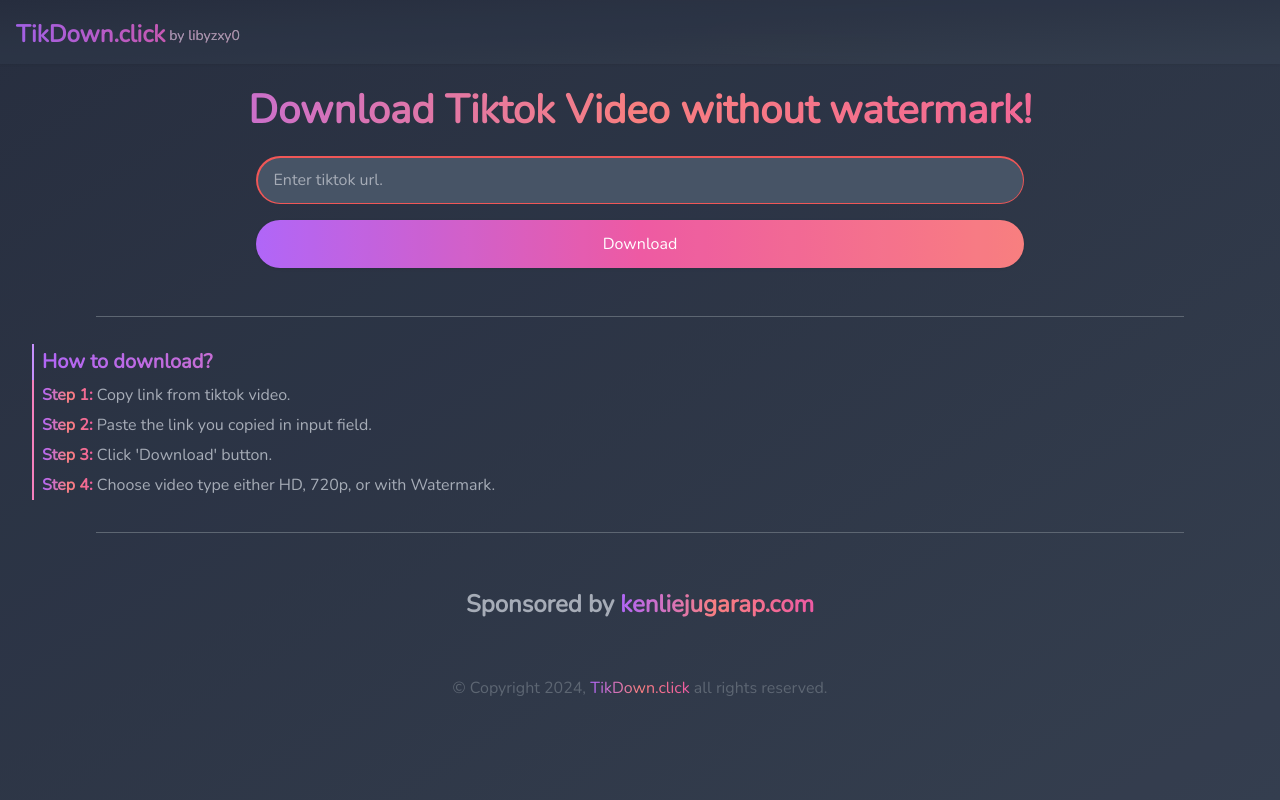
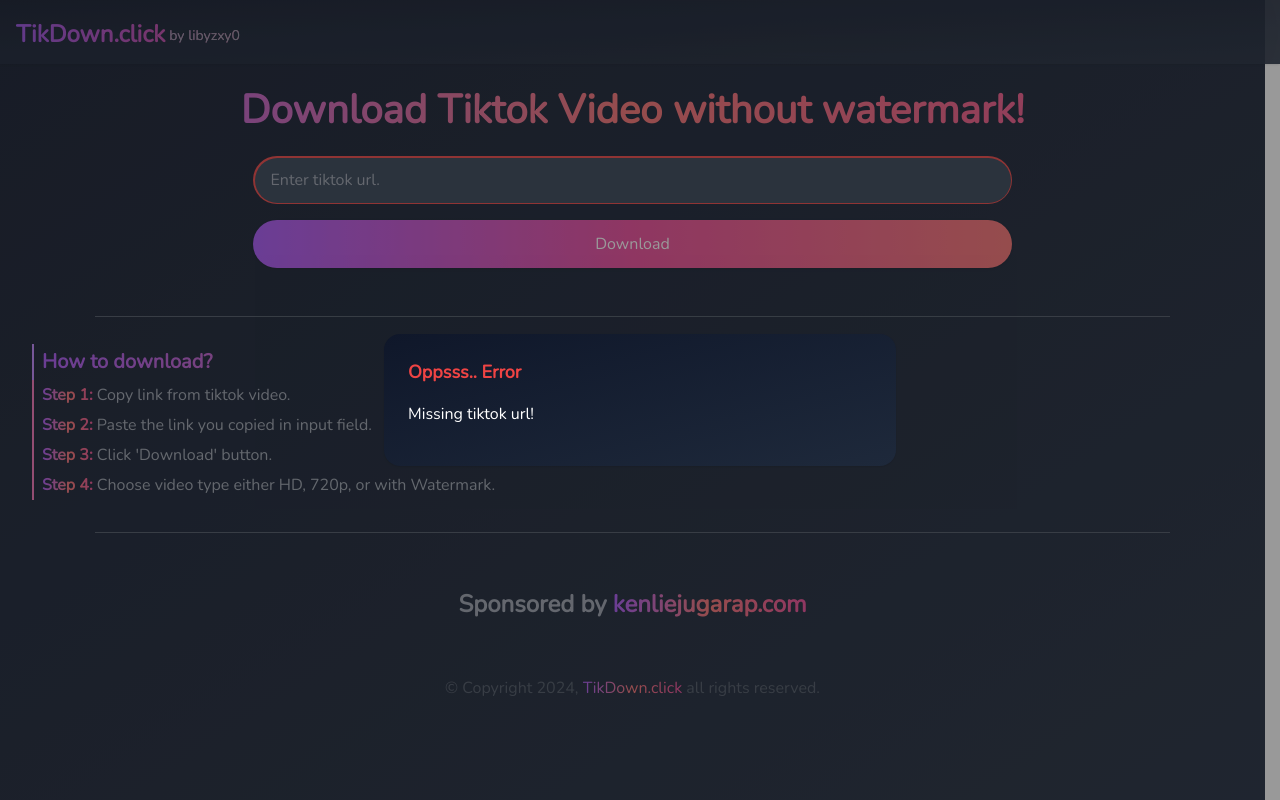
Before and after one commit to libyzxy0/tiktok-downloader, a Nuxt app in the folder client/: page / in a window 1280 px wide. Both pictures are taken after a click on the button "Download". Built offline with nearby package versions, Linux system fonts and the light colour scheme; no server answers.

Commit message:
feat:Error handling alert and loading indecators

```diff
--- a/client/pages/index.vue
+++ b/client/pages/index.vue
@@ -4,22 +4,43 @@
     description: "Download Tiktok Video with tikdown.click without watermark.",
     ogTitle: "Tikdown: Download Tiktok Video without watermark.",
     ogDescription: "Download Tiktok Video with tikdown.click without watermark.",
-    ogImage: "https://tikdown.click/favicon.ico"
+    ogImage: "https://tikdown.click/favicon.ico",
+    ogImageAlt: "Tikdown: Download Tiktok Video without watermark."
   })
   const url = ref("");
   const btnIsLoading = ref(false);
   const isError = ref(false);
+  const error = ref({});
   const downloaded = ref({});
+  const showError = (title, msg) => {
+    error.value.message = msg;
+    error.value.title = title;
+    alertModal.showModal();
+    setTimeout(() => {
+      alertModal.close();
+      error.value.message = "";
+      error.value.title = "";
+    }, 3000)
+  }
   const clickDownload = async () => {
   btnIsLoading.value = true;
+  if(!url.value) {
+    isError.value = true;
+    btnIsLoading.value = false;
+    setTimeout(() => {
+      isError.value = false;
+    }, 3000)
+    showError("Oppsss.. Error", "Missing tiktok url!");
+    return;
+  }
   try {
     const response = await fetch('https://api.tikdown.click/api?url=' + url.value);
-
     if (!response.ok) {
       isError.value = true;
       setTimeout(() => {
         isError.value = false;
       }, 3000)
+      showError("Error " + response.status, "Please check your video url!")
       throw new Error(`HTTP error! Status: ${response.status}`);
     }
 
@@ -29,6 +50,7 @@
       setTimeout(() => {
         isError.value = false;
       }, 3000)
+      showError("Oppsss.. Error", "Please check your video url!")
     }
     btnIsLoading.value = false;
 
@@ -39,6 +61,7 @@
       setTimeout(() => {
         isError.value = false;
       }, 3000)
+    showError("Oppsss.. Error!", "Please check your video url!")
     console.error("Error during API request:", error);
     btnIsLoading.value = false;
   }
@@ -50,8 +73,17 @@
 };
 </script>
 <template>
+  <dialog id="alertModal" class="modal">
+  <div class="modal-box bg-gradient-to-tl from-slate-800 to-slate-900 bg-gradient-to-r shadow">
+    <h3 class="font-bold text-lg text-red-500">{{ error.title }}</h3>
+    <p class="py-4 text-white">{{ error.message }}</p>
+  </div>
+  <form method="dialog" class="modal-backdrop">
+    <button>close</button>
+  </form>
+</dialog>
   <dialog id="downloadDialog" class="modal">
-  <div class="modal-box bg-slate-700">
+  <div class="modal-box bg-gradient-to-tl from-slate-800 to-slate-900 bg-gradient-to-r shadow">
     <form method="dialog">
       <button class="btn btn-sm btn-circle btn-ghost absolute right-2 top-2 text-white">✕</button>
     </form>
@@ -63,20 +95,20 @@
           <source :src="downloaded?.id ? `https://www.tikwm.com/video/media/hdplay/${downloaded.id}.mp4` : ''">
         </video>
       </div>
-      <button @click="downloadOnDevice('hd')" class="btn bg-gradient-to-r from-purple-500 to-pink-500 py-3 w-[90%] border-none rounded-full shadow text-white">Download HD</button>
+      <button @click="downloadOnDevice('hd')" class="btn bg-gradient-to-r from-purple-500 to-pink-500 py-3 w-[90%] border-none rounded-full shadow text-white">Download HD (Beta)</button>
       <button @click="downloadOnDevice('nl')" class="btn bg-gradient-to-r from-purple-500 to-pink-500 py-3 w-[90%] border-none rounded-full shadow text-white mt-2">Download 720p</button>
-       <button @click="downloadOnDevice('wm')" class="btn bg-gradient-to-r from-purple-500 to-pink-500 py-3 w-[90%] border-none rounded-full shadow text-white mt-2">Download with watermark</button>
+       <button @click="downloadOnDevice('wm')" class="btn bg-gradient-to-r from-purple-500 to-pink-500 py-3 w-[90%] border-none rounded-full shadow text-white mt-2">Download with Watermark</button>
     </div>
   </div>
   </dialog>
   <div class="bg-gradient-to-tl from-slate-800 to-slate-900 bg-gradient-to-r w-full h-screen opacity-90 overflow-y-auto">
     <Navbar />
-    <h1 class="text-center text-purple-400 text-[30px] md:text-[40px] mx-4 mt-7 font-bold bg-gradient-to-r from-purple-500 via-red-400 to-pink-500 bg-clip-text text-transparent mt-[5rem]">Download Tiktok Video without watermark!</h1>
+    <h1 class="text-center text-purple-400 text-[30px] md:text-[40px] mx-4 mt-8 font-bold bg-gradient-to-r from-purple-500 via-red-400 to-pink-500 bg-clip-text text-transparent mt-[5rem]">Download Tiktok Video without watermark!</h1>
     <div class="flex flex-col justify-center items-center my-4">
       <div :class="isError ? 'bg-red-500' : 'bg-gradient-to-r from-purple-500 via-red-500 to-pink-500'" class="h-12 w-[85%] md:w-[60%] rounded-full p-[1.5px]">
         <input v-model="url" type="text" class="outline-none w-full h-full rounded-full bg-slate-700 px-4 py-2 text-white font-medium" placeholder="Enter tiktok url.">
       </div>
-      <button class="border-none bg-gradient-to-r from-purple-500 via-pink-500 to-red-400 w-[85%] md:w-[60%] py-3 rounded-full mt-4 shadow text-white font-medium btn text-[16px] shadow" @click="clickDownload">{{ btnIsLoading ? 'Downloading' : 'Download' }}</button>
+      <button class="border-none bg-gradient-to-r from-purple-500 via-pink-500 to-red-400 w-[85%] md:w-[60%] py-3 rounded-full mt-4 shadow text-white font-medium btn text-[16px] shadow" @click="clickDownload"><span v-if="btnIsLoading" class="loading loading-dots loading-md"></span><p v-else>Download</p></button>
     </div>
     <Line />
     <HowToDownload />
```
